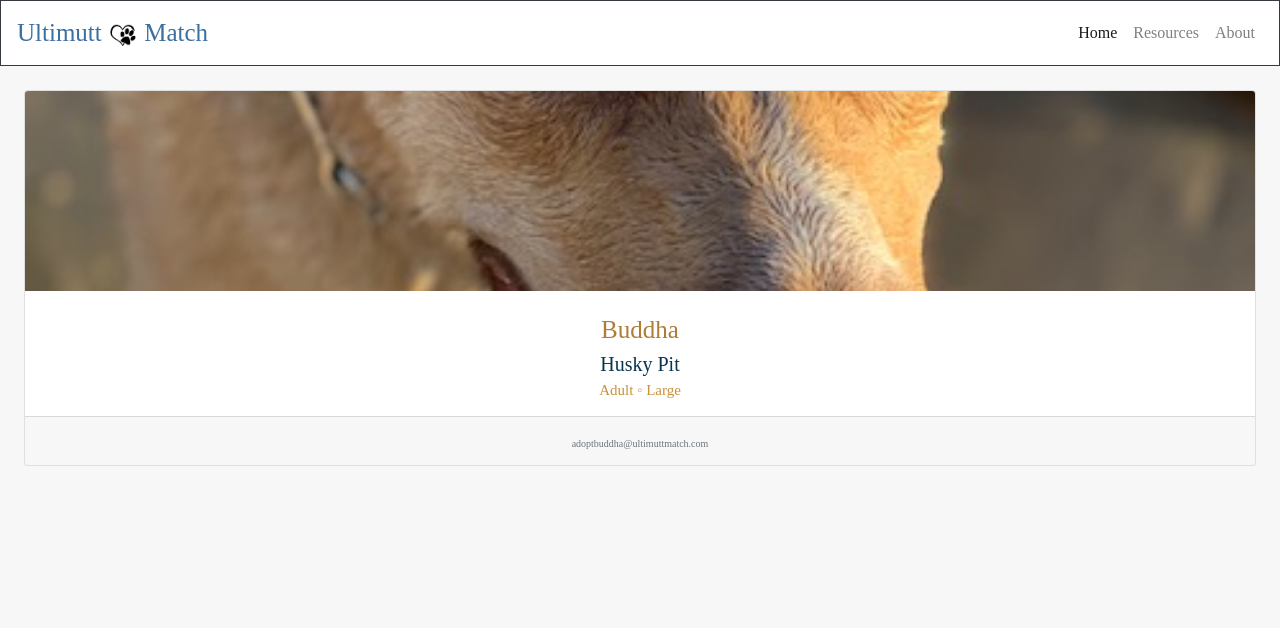
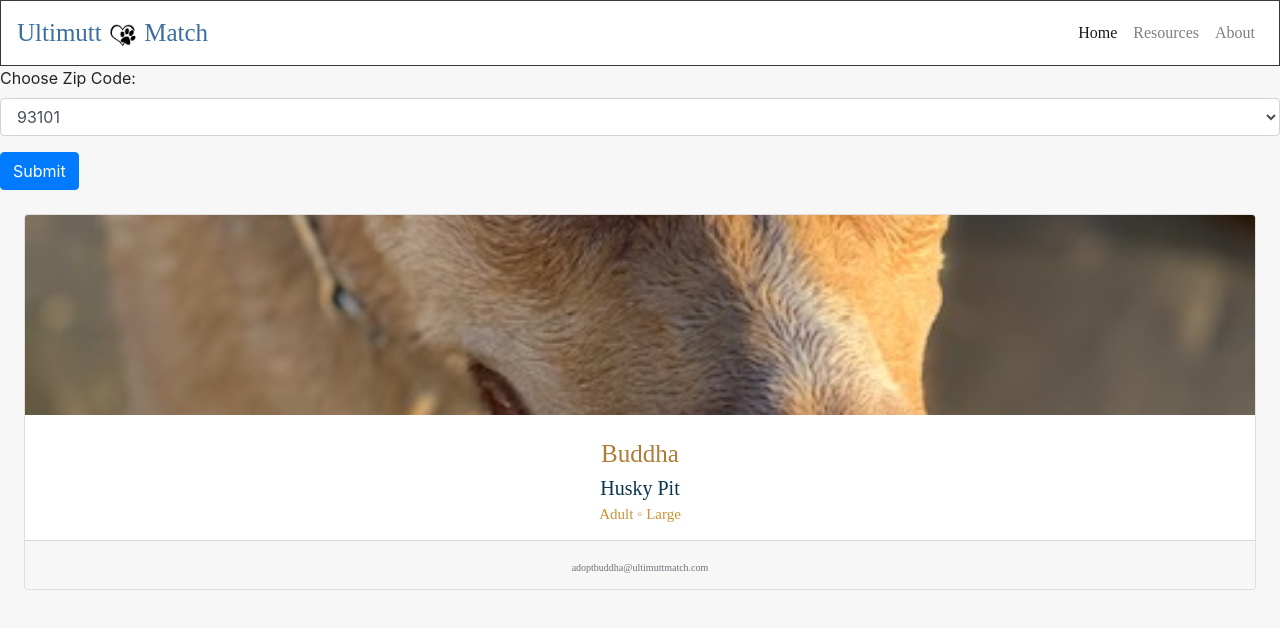
Before and after one commit to Ardeeter/Ultimutt-match, a React (Create React App) app: page / in a window 1280 px wide. Shown: the top 628 px of the page. Built offline with nearby package versions, Linux system fonts and the light colour scheme; no server answers; a web font is replaced by a local one.

Commit message:
working on changing state location

```diff
--- a/src/actions/index.js
+++ b/src/actions/index.js
@@ -1,8 +1,16 @@
 
-export const addDogs = (dog) => {
+export const addDog = (dog) => {
 
     return {
-        type: "ADD",
+        type: "ADD_DOG",
         data: dog
     }
 }
+
+export const changeLocation = (zipcode) => {
+
+    return {
+        type: "CHANGE_LOCATION",
+        data: zipcode
+    }
+}
--- a/src/components/API.js
+++ b/src/components/API.js
@@ -0,0 +1,54 @@
+
+
+import React, { useEffect } from 'react';
+import { useDispatch, useSelector } from "react-redux";
+import { v1 as uuidv1 } from "uuid";
+import { addDog } from '../actions'
+
+export default function API () {
+
+    const dogs = useSelector(state => state.dogs);
+    const location = useSelector(state => state.location);
+
+    const dispatch = useDispatch();
+
+    const setData = async () => {
+        const url = `https://radiant-savannah-56270.herokuapp.com/https://ultimuttmatchdogapi.herokuapp.com/${location}`;
+        const response = await fetch (url)
+        const data = await response.json()
+        console.log(data)
+
+        data.forEach((dog) => {
+
+            let dogObj = {
+                id: uuidv1(),
+                name: dog.name,
+                gender: dog.gender,
+                breed: dog.breed,
+                age: dog.age,
+                size: dog.size,
+                location: dog.location,
+                bio: dog.bio,
+                contact: dog.contact,
+                picture: dog.picture
+            }
+
+            if ((dogs.length < 11)){
+                dispatch(addDog(dogObj))
+            }
+        })
+
+    }
+
+    useEffect(() => {
+
+        setData();
+
+    }, []);
+
+    return (
+    <>
+
+    </>
+    );
+}
--- a/src/components/DogCard.js
+++ b/src/components/DogCard.js
@@ -1,22 +1,34 @@
 import React from 'react';
 import { useSelector } from "react-redux";
+import API from './API';
 import DogModal from './DogModal';
+import ZipCode from './ZipCode';
 
 export default function DogCard () {
 
 
     const dogs = useSelector(state => state.dogs);
 
+    // const handleClick = (dog) => {
 
+    //     setCurrentDog(dog)
+
+    //     console.log(dog);
+
+    //   }
+
+    //   console.log(currentDog);
 
 
   return (
     <>
+    <API />
+    <ZipCode />
     <div className="card-deck p-3 m-0">
       {dogs.map((dog) => {
         return (
 
-            <div className="card card-bg m-2">
+            <div className="card card-bg m-2" key={dog.id}>
                 <img src={dog.picture} alt="" className="card-img-top"/>
                 <div className="card-body">
                     <h5 className="card-title dog-title logo text-center m-1 p-0">{dog.name}</h5>
--- /dev/null
+++ b/src/components/ZipCode.js
@@ -0,0 +1,77 @@
+import React, { useEffect } from 'react'
+import { useDispatch, useSelector } from "react-redux";
+import {changeLocation } from '../actions'
+import { v1 as uuidv1 } from "uuid";
+import { addDog } from '../actions'
+
+
+const ZipCode = () => {
+
+    const location = useSelector(state => state.location);
+    const dogs = useSelector(state => state.dogs);
+
+    const dispatch = useDispatch();
+
+    const handleSubmit = (e) => {
+
+        e.preventDefault();
+
+        const setData = async () => {
+            const url = `https://radiant-savannah-56270.herokuapp.com/https://ultimuttmatchdogapi.herokuapp.com/${location}`;
+            const response = await fetch (url)
+            const data = await response.json()
+            console.log(data)
+
+            data.forEach((dog) => {
+
+                let dogObj = {
+                    id: uuidv1(),
+                    name: dog.name,
+                    gender: dog.gender,
+                    breed: dog.breed,
+                    age: dog.age,
+                    size: dog.size,
+                    location: dog.location,
+                    bio: dog.bio,
+                    contact: dog.contact,
+                    picture: dog.picture
+                }
+
+                if ((dogs.length < 11)){
+                    dispatch(addDog(dogObj))
+                }
+            })
+
+        }
+
+        // useEffect(() => {
+
+        //     setData();
+
+        // }, []);
+
+    }
+
+
+  return (
+    <>
+        <form onSubmit={(e)=>handleSubmit(e)}>
+            <div className="form-group">
+                <label for="exampleFormControlSelect1">Choose Zip Code:</label>
+                <select className="form-control" id="dropdown" name="dropdown" onChange={(e) => dispatch(changeLocation(e.target.value))}>
+                    <option id="93101">93101</option>
+                    <option value="93103">93103</option>
+                    <option value="93105">93105</option>
+                    <option value="93109">93109</option>
+                    <option value="93110">93110</option>
+                    <option value="93111">93111</option>
+                    <option value="93117">93117</option>
+                </select>
+            </div>
+            <button type="submit" className="btn btn-primary">Submit</button>
+        </form>
+    </>
+  )
+}
+
+export default ZipCode
--- a/src/index.js
+++ b/src/index.js
@@ -40,12 +40,13 @@ const loadFromLocalStorage = (params) => {
 const persistedState = loadFromLocalStorage();
 
 //Initializing REDUX store
-let store = createStore(reducer, persistedState, window.__REDUX_DEVTOOLS_EXTENSION__ && window.__REDUX_DEVTOOLS_EXTENSION__())
+let store = createStore(reducer, window.__REDUX_DEVTOOLS_EXTENSION__ && window.__REDUX_DEVTOOLS_EXTENSION__())
 
 store.subscribe(()=>{
 
   saveToLocalStorage(store.getState());
 })
+
 //Provider hooks react to redux
 ReactDOM.render(
   <React.StrictMode>
--- a/src/reducers/reducer.js
+++ b/src/reducers/reducer.js
@@ -19,10 +19,18 @@ const reducer = (state = initialState, action) => {
 
     switch (action.type) {
 
-        case "ADD" :
+        case "ADD_DOG" :
+
             return {
                 ...state,
                 dogs: [...state.dogs, action.data]
+            }
+
+        case "CHANGE_LOCATION" :
+
+            return {
+                ...state,
+                location: [action.data]
             }
 
         default:
```
